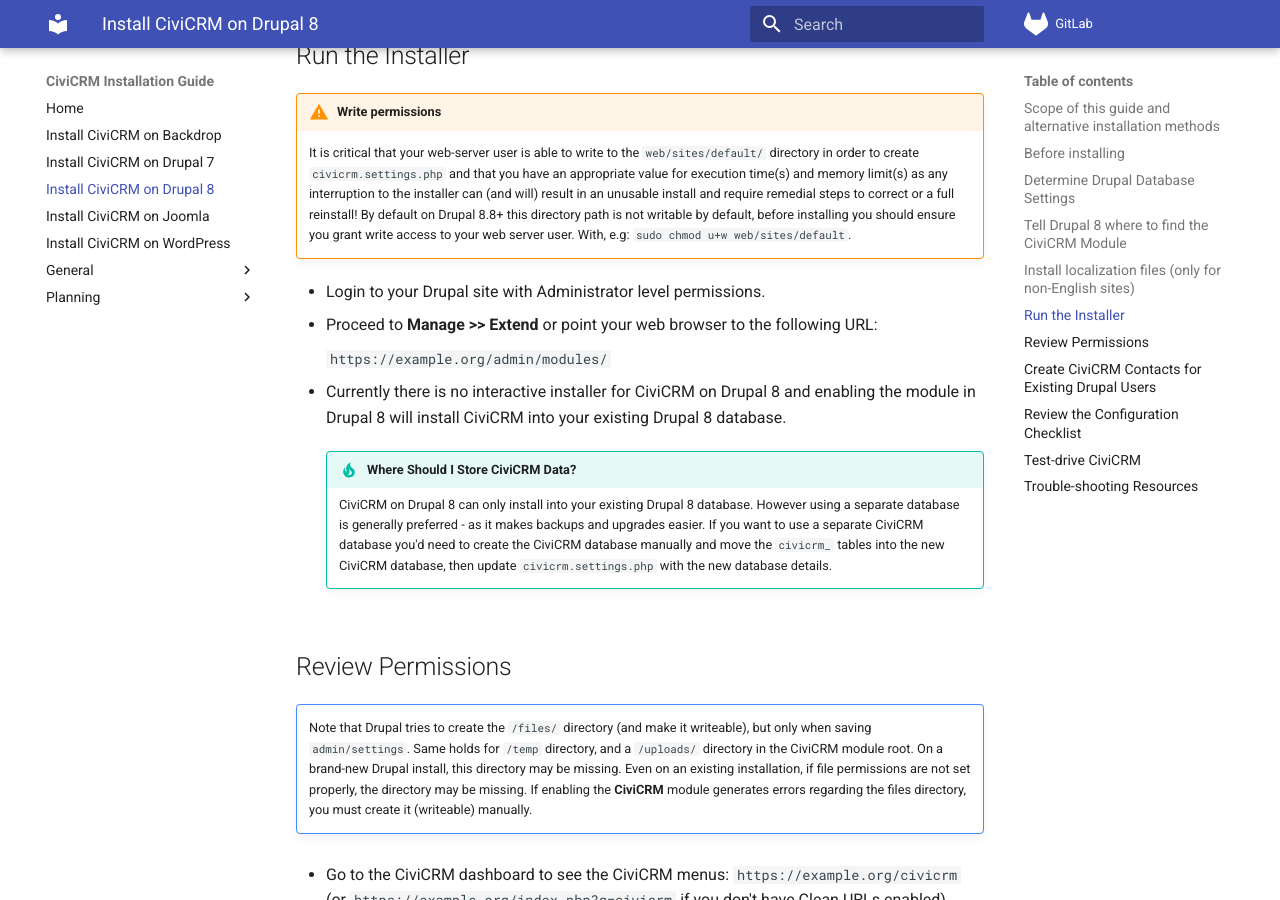
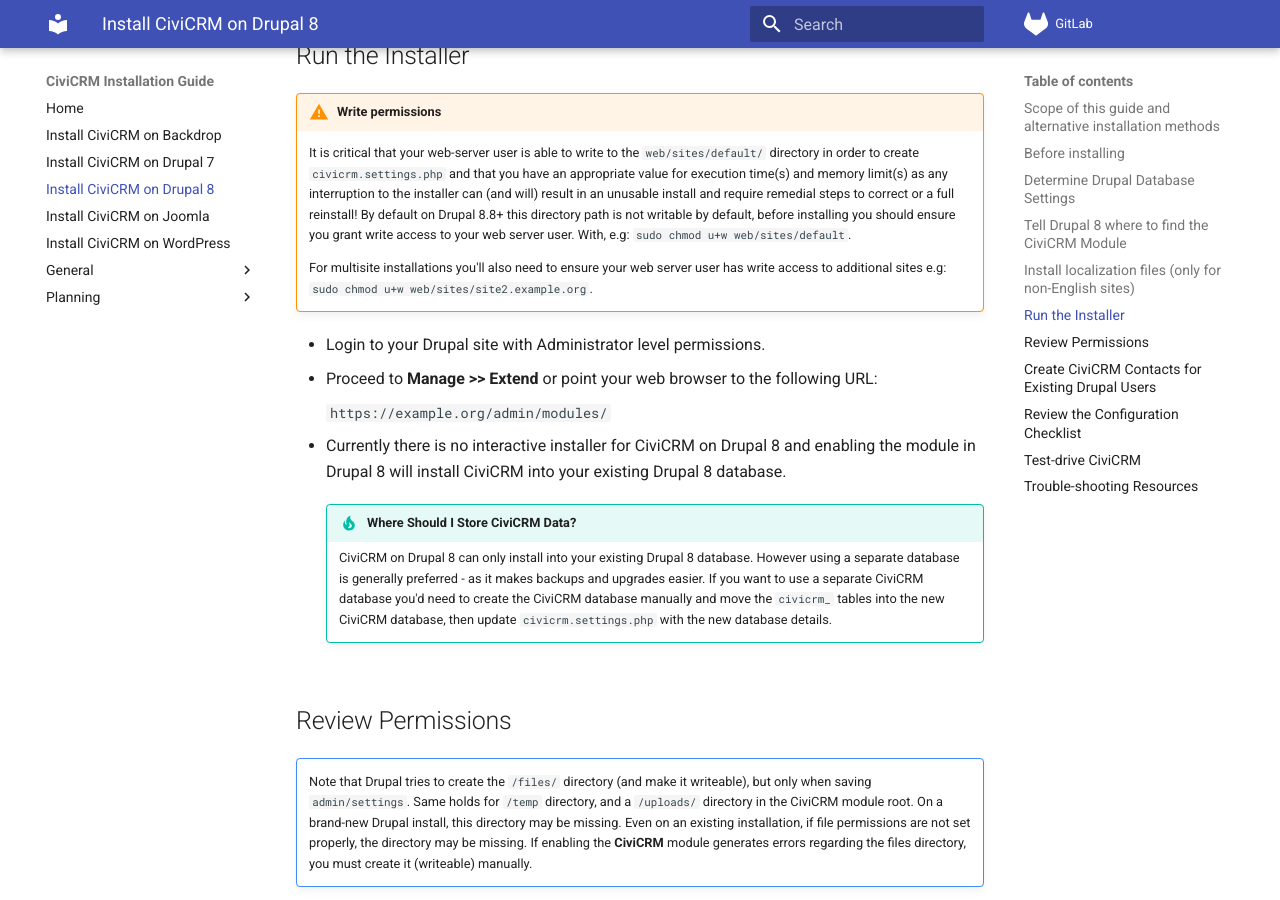
Before and after one commit to agileware/civicrm-installation-guide, an MkDocs documentation site: the page built from docs/drupal8/index.md, in a window 1280 px wide and 900 px high, scrolled down 2069 px. Built offline with MkDocs 1.6.1 and Material for MkDocs 9.7.7, drawn with Linux system fonts in a browser that asks for light colours.

Commit message:
Update write permissions box.

```diff
--- a/docs/drupal8/index.md
+++ b/docs/drupal8/index.md
@@ -60,10 +60,12 @@ To require the CiviCRM libraries on a Drupal 8 site you can use the following on
     It's currently only possible to install CiviCRM in English (US) on Drupal 8 and adding the language files involves breaking with Composer best practices by writing the contents of the `civicrm-l10n` tarball into `vendor/civicrm/civicrm-core` or configuring the `civicrm.l10n` directory path after you install and placing the contents of the `civicrm-l10n` tarball into the configured directory.
 
 ## Run the Installer {:#installer}
-
+<!-- markdownlint-disable MD046 -->
 !!! warning "Write permissions"
     It is critical that your web-server user is able to write to the `web/sites/default/` directory in order to create `civicrm.settings.php` and that you have an appropriate value for execution time(s) and memory limit(s) as any interruption to the installer can (and will) result in an unusable install and require remedial steps to correct or a full reinstall! By default on Drupal 8.8+ this directory path is not writable by default, before installing you should ensure you grant write access to your web server user. With, e.g: `sudo chmod u+w web/sites/default`.
 
+    For multisite installations you'll also need to ensure your web server user has write access to additional sites e.g: `sudo chmod u+w web/sites/site2.example.org`.
+<!-- markdownlint-enable MD046 -->
 * Login to your Drupal site with Administrator level permissions.
 * Proceed to **Manage >> Extend** or point your web browser to the following URL:
 
```
